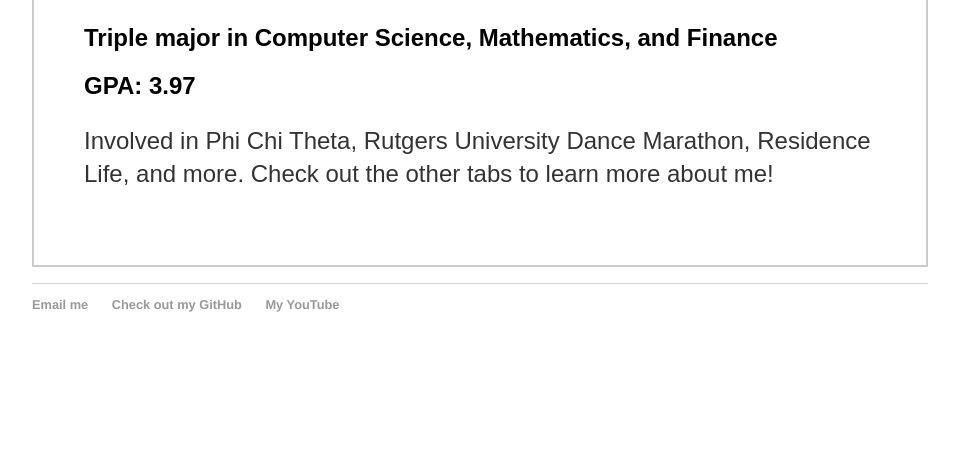
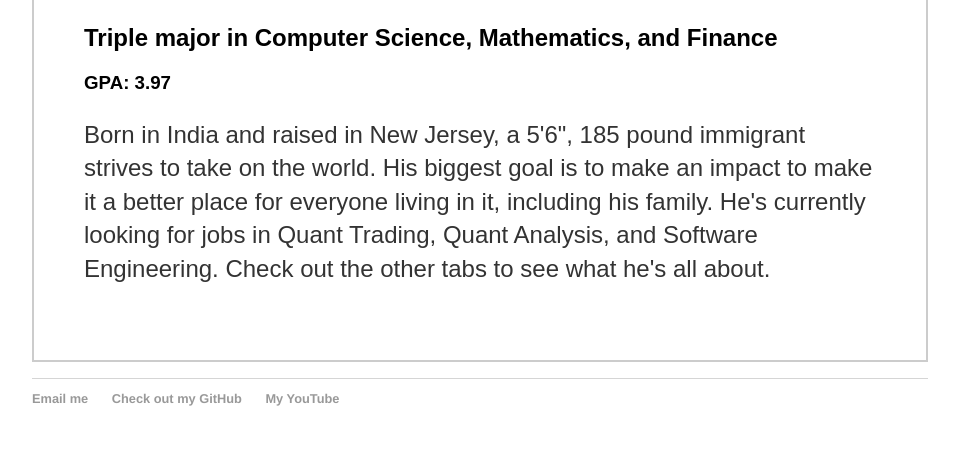
Before and after one commit to rishabhkapoor17/rishabhkapoor17.github.io, a Jekyll site: the page built from index.html, in a window 1280 px wide. Shown: the part 805-1271 px from the top of the page, without its empty margins (160-1119 px from the left). Built offline with Jekyll 4.4.1, drawn with Linux system fonts in a browser that asks for light colours; before the commit the page ends 1177 px from its top, so only the background shows below that.

Commit message:
Update default.html

```diff
--- a/_layouts/default.html
+++ b/_layouts/default.html
@@ -61,102 +61,133 @@ body {font-family: Arial;}
 <div id="Home" class="tabcontent">
   <a href='https://photos.google.com/share/AF1QipN-39GKTekvb-j1ljw3bz1Mx4wqK2sdnLfeeHr1ViegyAnTvCNY_uCxZFbZ2XR3jA?key=RmpkcTVzelkwT3BJUmZod1dpbEwtNXAybTR4ZG13&source=ctrlq.org'><img src='https://lh3.googleusercontent.com/WrIeq2md8UbI7Gl8Q2mA7ZoskkHy-Ci0dT5SVsrPFekUZ4YCNpir47sLOe_fNKzUAmp-oM2TUTW84WrEeY22PPmD674CV3bHq9r5_J3QBHiSxEDYTI2pWfN7VvF_tQLf2HCPtsVs8Q=w2400' width="400" height="500"/></a>
   <h2>Triple major in Computer Science, Mathematics, and Finance</h2>
-  <h2>GPA: 3.97</h2>
-  <p>Involved in Phi Chi Theta, Rutgers University Dance Marathon, Residence Life, and more. Check out the other tabs to learn more about me!</p>
+  <h3>GPA: 3.97</h2>
+  <p>Born in India and raised in New Jersey, a 5'6", 185 pound immigrant strives to take on the world. His biggest goal is to make an impact to make it a better place for everyone living in it, including his family. He's currently looking for jobs in Quant Trading, Quant Analysis, and Software Engineering. Check out the other tabs to see what he's all about. </p>
+
 </div>
 
 <div id="Activities" class="tabcontent">
-  <h3>Activities</h3>
+  <h1>Things I'm involved with on campus</h1>
+
+
   <h2>Phi Chi Theta</h2>
+	<h3> Treasurer </h3>
 	<p>Phi Chi Theta is a professional business fraternity on campus at Rutgers! We've consistently had the top GPA among business fraternities on campus, and are involved all around Rutgers activities including community service, corporate company events, job fairs, and work to actively support the LUPUS foundation! I've served as Treasurer of Phi Chi Theta from 2018 through 2019, where I worked to maintain the fraternity's budget, effectively create fundraising events to raise $5,000 yearly, and supervise a team of directors. My position concluded in an amassment of $12,000 since taking the position.</p>
 
+
 <h2>Rutgers Dance Marathon</h2>
+	<h3> Captain </h3>
 	<p> Rutgers Dance Marathon is Rutgers' largest student organized philanthropic organization. We donate upwards of $1 million every year to the Embrace Kids Foundation through a 24 hour "dance" event which brings the Rutgers- New Brunswick family together. I have been an active participant in Rutgers Dance Marathon since 2018 and had the position of captain this year. I helped to organize the overall planning of the event this year as a member of the Dancer Relations team. We organized participants into teams and planned events for them to do at the marathon!</p>
 
-<h2>Dance</h2>
+
+<h2>VerseOne</h2>
+	<h3> Hip-Hop Dancer </h3>
 	<p> I have been involved in dance ever since middle school and have joined different organizations since. At Rutgers, I was part of Rutgers Performing Dance Company and most recently Verse One, a begginer-mid hip hop team! We showcased in competitions at NJIT as well as local performances on campus.</p>
 
+
 <h2>TEDxRutgers</h2>
+	<h3> Marketing Committee </h3>
 	<p> TEDxRutgers creates a TED conference that Rutgers kids can participate in on campus by contacting esteemed inviduals around the country. I served on the Marketing Committee for Rutgers where we helped promote and create hype for the event. We sold out of tickets!</p>
 
+
 <h2>Google Community Leaders Program</h2>
+	<h3> Non-Governmental Orgnanizations Committee </h3>
 	<p> Google CLP is a program on campus which helps non-profit orgs and children in New Brunswick schools use the several Google Ad Grants and Ad Words technologies, as well as become accustomed to new tech. I was on the NGO committe which involved working with several New Brunswick non-profits to help them apply for grants and advertise on Google!</p>
 
+
 <h2>Residence Life</h2>
+	<h3> Resident Assistant </h3>
 	<p> I've been interested in Rutgers Residence Life since freshman year, when I was an Event Coordinator for my hall. I will be a Resident Assistant next year!</P>
 </div>
 
 <div id="Experience" class="tabcontent">
-  <h3>Experience</h3>
+  <h1>Work Experience</h1>
+
 
 	<h2>UnitedHealth Group- Optum</h2>
-	<h1> Technology Development Program intern </h1>
+	<h3> Technology Development Program intern </h3>
 	<p> At UHG, I worked as a backend software engineer to modernized  a claims process stated from COBOL/DB2 to Java/MySQL saving $650k/yr. in UHG’s TCO (more details in "Projects" tab). Along with my partner, I presented bi-weekly “Shark Tank” presentations to upper management detailing progress and challenges of the project throughout the 10-week internship!</p>
 
+
 	<h2>Rutgers Learning Centers</h2>
-	<h1> Calculus II Learning Asssitant </h1>
+	<h3> Calculus II Learning Asssitant </h3>
 	<p> As a learning assistant on campus, I help sustain a pleasant learning environment for classes of 30+ students weekly by assisting them and answering questions.</p>
 
+
 	<h2>COYL</h2>
-	<h1> Co-Head of Sales </h1>
+	<h3> Co-Head of Sales </h3>
 	<p> For coyl.com, an early stage startup company, I was the co-head of sales. We created effective canvassing plans to create hype and attract initial users for the website, to become "taskers" to do tasks or "posters" to post tasks on the site. We also sourced leads on Craigslist, Nextdoor, etc. to contact through phone, and worked on finding investors for the startup.<p>
 
 </div>
 
 <div id="Projects" class="tabcontent">
-  <h3>Projects</h3>
+  <h1>Technical Projects</h1>
+
 
   <h2>UnitedHealth Group Hack-A-Thon</h2>
-	<h1>First place</h1>
+	<h3>First place</h3>
 	<p> On a team with interns and full-time employees, we created an assistant feeder device prototype using Arduino chip technology and basic hardware to be used to help those disabled by spinal cord injury eat handheld foods. We won first place at the Basking Ridge location!</p>
 
+
   <h2>UnitedHealth Group Modernization Project</h2>
-	<h1>Intern Project</h1>
+	<h3>Intern Project</h3>
 	<p> On a team with a fellow intern, we re-engineering a vital Optum claims review process from COBOL/DB2 (running on the mainframe) to Java/MySQL, using ODBC connections, API calls, MQ writes, SpringBoot, Kafka, Maven, and Git. We made a Kibana dashboard to monitor our progress afterwards, and scaled up the process using OpenShift and Jenkins scripts to handle tens of thousands of claims hourly, although it eventually will need to process ~1.4 million daily in production.</p>
 
+
   <h2>This website</h2>
-	<h1>https://rishabhkapoor17.github.io</h1>
+	<h3>https://rishabhkapoor17.github.io</h3>
 	<p> Used Javascript, HTML, CSS, and Git to create this website and UI from scratch! </p>
 
+
   <h2>Software Methodology</h2>
-	<h1>Chess</h1>
+	<h3>Chess</h3>
 	<p> Used Java OOP concepts to create a game of 2 player, standard input chess. </p>
 
+
   <h2>Software Methodology</h2>
-	<h1>Song Library</h1>
+	<h3>Song Library</h3>
 	<p> Used Java, SceneBuilder, and Java FXML to create a song library user interface allowing you to add, edit, and delete songs. </p>
 
+
  <h2>Software Methodology</h2>
-	<h1>Photos</h1>
+	<h3>Photos</h3>
 	<p> Used Java, SceneBuilder, and Java FXML to create a photo library interface, including stock photos, albums, and a search functionality. </p>
 
+
  <h2>Data Structures</h2>
-	<h1>Little Search Engine</h1>
+	<h3>Little Search Engine</h3>
 	<p> Used Java HashMap to create a search engine that will take input files and a "search" word and return the files which have highest word frequency. </p>
 
+
  <h2>Data Structures</h2>
-	<h1>Expression Evaluator</h1>
+	<h3>Expression Evaluator</h3>
 	<p> Used Java Stacks and Queues to create a program which will evaluate mathematical expressions. </p>
 
 </div>
 
 <div id="Fun Things" class="tabcontent">
-  <h3>Fun Things</h3>
+  <h1>What makes me ME</h1>
+
 
   <h2>YouTube</h2>
 	<p> I like to create funny/unique YouTube videos and vlogs when I get the chance! Check out my YouTube below the page! </p>
 
+
   <h2>Dance</h2>
 	<p> I've been involved in Dance since middle school, and I've since learned Tap, Hip-hop, and Breakdancing! I love freezes and am still trying to get down some power moves. Hit me up at my insta below if you have advice :)"
+
 
   <h2>TikTok</h2>
 	<p> Contrary to most people my age, I love the TikTok app and use it constantly. I make my own 15 second dance videos and hope to someday go viral. Check it out below!</p>
 
+
   <h2>Creating/Performing Raps/h2>
 	<p> Although I have not released any traps, I love to create and write raps and bars about any occasion. I have performed raps at the past three community service coffee house events Phi Chi Theta has hosted, and hope to keep it as a side hobby!</p>
 
+
   <h2>Traveling</h2>
 	<p> I wish to travel as much as possible during my lifetime, especially in my 20s. After 20 years of not having left the country for anything except visiting India, I finally went to Taiwan and Singapore last winter! Check out my travel vlog on YouTube! In the next year, I hope to make trips to Cancun, California, Japan and/or Bali, and Las Vegas!</p>
+
 
   <h2>Friends</h2>
 	<p> My college experience, and really, my last 6 years would not have been nearly as enjoyable without the company of so many friends I've made along my journey. I hope you are all able to find times to have fun with friends like I have. Pictured below are said fun times!</p>
@@ -164,7 +195,7 @@ body {font-family: Arial;}
 </div>
 
 <div id="Resume" class="tabcontent">
-  <h3>Resume</h3>
+  <h1>Resume</h1>
 </div>
 
 <script>
```
